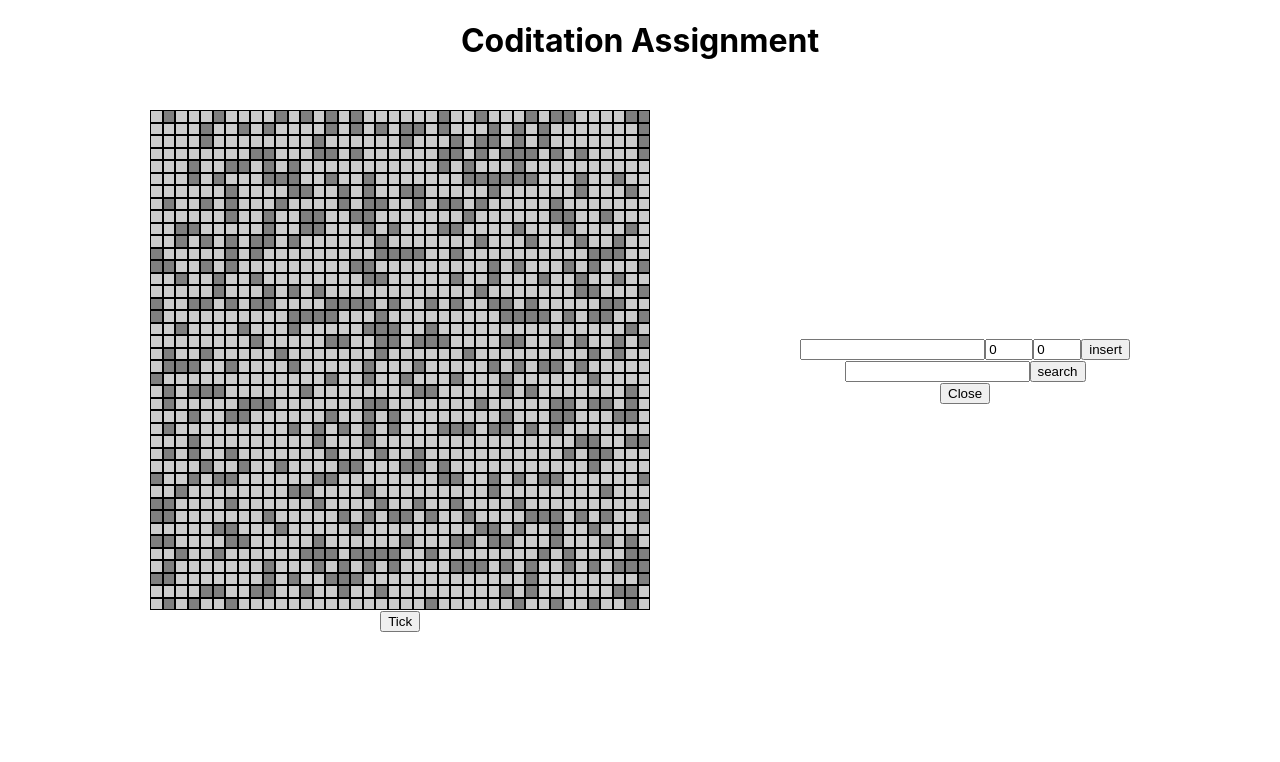
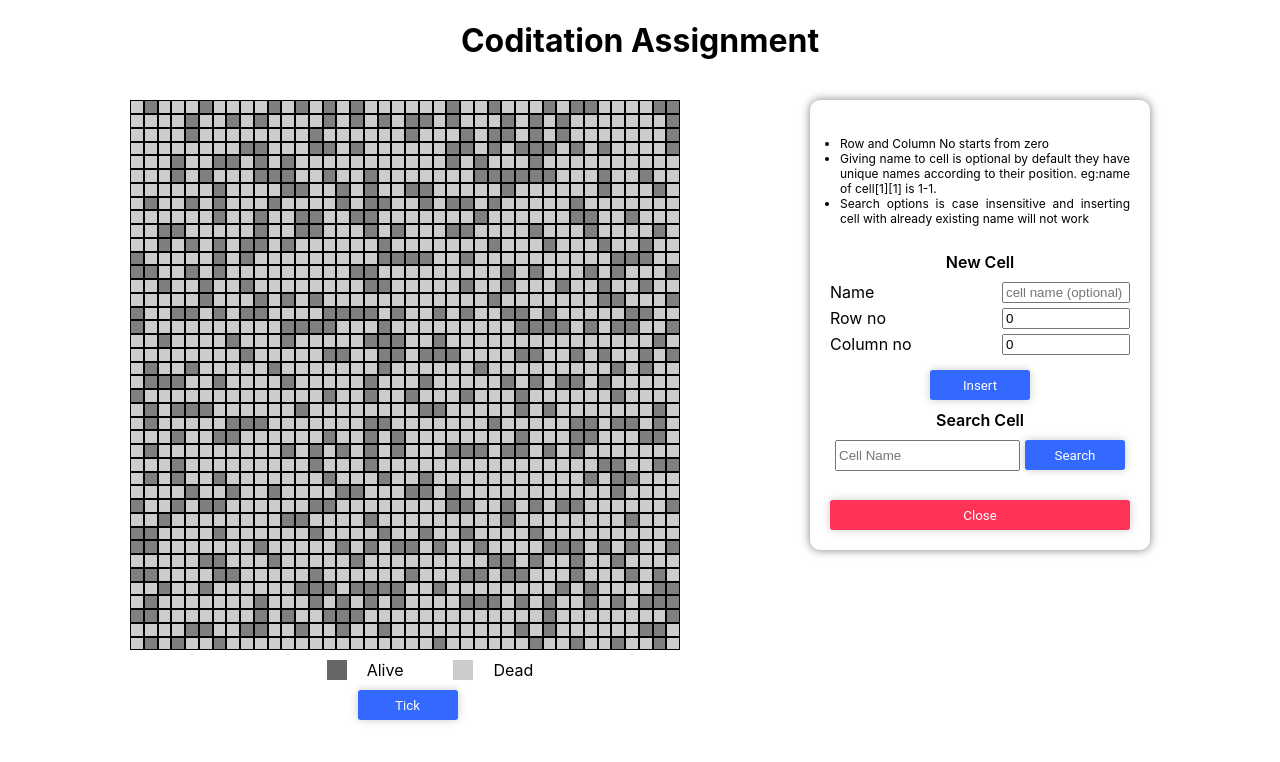
Before and after one commit to rushi1799/coditation-assignment, a React (Create React App) app: page / in a window 1280 px wide. Both pictures are taken after a click on the button "Seed data". Shown: the top 762 px of the page. Built offline with nearby package versions, Linux system fonts and the light colour scheme.

Commit message:
improve ui 2

```diff
--- a/src/App.css
+++ b/src/App.css
@@ -5,8 +5,8 @@
   display: flex;
   flex-direction: row-reverse;
   justify-content: space-evenly;
-  align-items: center;
+  align-items: flex-start;
 }
 .App h1 {
-  margin-bottom: 50px;
+  margin-bottom: 40px;
 }
--- a/src/App.js
+++ b/src/App.js
@@ -26,10 +26,11 @@ function App() {
     setInput({ ...input, [e.target.name]: e.target.value });
   };
 
-  const handleClick = () => {
+  const handleTick = () => {
     prev.tick();
     setGrid(prev.grid);
     setPrevGrid(prev);
+    setSearchResult();
   };
 
   const seed = () => {
@@ -59,7 +60,23 @@ function App() {
   };
   const handleInsert = (e) => {
     e.preventDefault();
-
+    let flag = false;
+    for (let i = 0; i < input.rows; i++) {
+      for (let j = 0; j < input.cols; j++) {
+        if (
+          prev.grid[i][j].name.toLocaleLowerCase() ===
+          input.name.toLocaleLowerCase()
+        ) {
+          flag = true;
+          alert("name already exist");
+          break;
+        }
+      }
+      if (flag) {
+        break;
+      }
+    }
+    if (!flag) {
       prev.setCell(input.name, Number(input.rowno), Number(input.colno));
       setInput((st) => ({
         ...st,
@@ -68,15 +85,19 @@ function App() {
         colno: 0,
       }));
       setGrid(prev);
-
       setGrid((st) => [...prev.grid]);
+      setSearchResult();
+    }
   };
   const handleSearch = (e) => {
     e.preventDefault();
     let flag = false;
     for (let i = 0; i < input.rows; i++) {
       for (let j = 0; j < input.cols; j++) {
-        if (prev.grid[i][j].name === search) {
+        if (
+          prev.grid[i][j].name.toLocaleLowerCase() ===
+          search.toLocaleLowerCase()
+        ) {
           flag = true;
           prev.setNeighbors(i, j);
           setSearchResult((st) => prev.grid[i][j]);
@@ -98,7 +119,6 @@ function App() {
     <div className="App">
       <h1>Coditation Assignment</h1>
       <div className="Root">
-        <div>
         {open ? (
           <StartOptions
             seed={seed}
@@ -118,9 +138,9 @@ function App() {
             setOpen={setOpen}
           />
         )}
-        </div>
+
         {!open && (
-          <BoardComponent grid={grid ? grid : []} handleClick={handleClick} />
+          <BoardComponent grid={grid ? grid : []} handleTick={handleTick} />
         )}
       </div>
     </div>
--- a/src/components/BoardComponent.jsx
+++ b/src/components/BoardComponent.jsx
@@ -18,9 +18,14 @@ const BoardComponent = (props) => {
           </div>
         ))}
       </div>
+      <div className="notations">
+        <div className="alive"> </div> Alive
+        <div className="dead"></div> Dead
+      </div>
       <button
+        className="Board-tick"
         onClick={() => {
-          props.handleClick();
+          props.handleTick();
         }}>
         Tick
       </button>
--- a/src/components/HandlingOptions.jsx
+++ b/src/components/HandlingOptions.jsx
@@ -1,5 +1,6 @@
 import React from "react";
 import PropTypes from "prop-types";
+import "./styles/HandlingOptions.css";
 
 const HandlingOptions = (props) => {
   const {
@@ -13,16 +14,33 @@ const HandlingOptions = (props) => {
     setOpen,
   } = props;
   return (
-    <div>
-      <form onSubmit={(e) => handleInsert(e)}>
+    <div className="HandlingOptions">
+      <ul>
+        <li>Row and Column No starts from zero</li>
+        <li>
+          Giving name to cell is optional by default they have unique names
+          according to their position. eg:name of cell[1][1] is 1-1.
+        </li>
+        <li>
+          Search options is case insensitive and inserting cell with already
+          existing name will not work
+        </li>
+      </ul>
+      <form onSubmit={(e) => handleInsert(e)} className="insert-cell-form">
+        <span>New Cell</span>
+
+        <div className="form-control">
+          <label>Name</label>
           <input
             type="text"
             name="name"
             value={input.name}
-          min={0}
-          max={input.rows - 1}
+            placeholder="cell name (optional)"
             onChange={(e) => handleChange(e)}
           />
+        </div>
+        <div className="form-control">
+          <label>Row no</label>
           <input
             type="number"
             name="rowno"
@@ -31,6 +49,9 @@ const HandlingOptions = (props) => {
             max={input.rows - 1}
             onChange={(e) => handleChange(e)}
           />
+        </div>
+        <div className="form-control">
+          <label>Column no</label>
           <input
             type="number"
             name="colno"
@@ -39,26 +60,41 @@ const HandlingOptions = (props) => {
             max={input.cols - 1}
             onChange={(e) => handleChange(e)}
           />
+        </div>
         <button type="submit">insert</button>
       </form>
-      <form onSubmit={(e) => handleSearch(e)}>
+      <form onSubmit={(e) => handleSearch(e)} className="search-cell-form">
+        <span>Search Cell</span>
+        <div>
           <input
             type="text"
             name="search"
             value={search}
             onChange={(e) => setSearch(e.target.value)}
+            placeholder="Cell Name"
           />
           <button type="submit">search</button>
+        </div>
       </form>
       {searchResult && (
-        <div>
-          <p>Name : {searchResult.name}</p>
-          <p>Position : {`{${searchResult.x},${searchResult.y}}`}</p>
-          <p>Status : {searchResult.isAlive ? "Alive" : "Dead"}</p>
-          <p>Alive Neighbors : {searchResult.aliveNeighbor}</p>
+        <div className="search-results">
+          <p>
+            <span>Name :</span> {searchResult.name}
+          </p>
+          <p>
+            <span>Position :</span> {`{${searchResult.x},${searchResult.y}}`}
+          </p>
+          <p>
+            <span>Status :</span> {searchResult.isAlive ? "Alive" : "Dead"}
+          </p>
+          <p>
+            <span>Alive Neighbors :</span> {searchResult.aliveNeighbor}
+          </p>
         </div>
       )}
-      <button onClick={() => setOpen((st) => !st)}>Close</button>
+      <button onClick={() => setOpen((st) => !st)} id="close">
+        Close
+      </button>
     </div>
   );
 };
--- a/src/components/styles/BoardComponent.css
+++ b/src/components/styles/BoardComponent.css
@@ -1,6 +1,6 @@
 .Board {
-  width: 500px;
-  height: 500px;
+  width: 550px;
+  height: 550px;
   box-sizing: border-box;
   display: flex;
   flex-direction: column;
@@ -14,3 +14,16 @@
   flex: 1;
   border: 1px solid black;
 }
+.Board-tick {
+  width: 100px;
+  height: 30px;
+  margin: 10px 0 20px 5px;
+  color: #fff;
+  background: #3369ff;
+  font-weight: 400;
+  font-family: "Roboto", sans-serif;
+  border-radius: 0.2em;
+  border: none;
+  box-shadow: 0 0 10px rgba(0, 0, 0, 0.2);
+  text-transform: capitalize;
+}
--- a/src/components/styles/HandlingOptions.css
+++ b/src/components/styles/HandlingOptions.css
@@ -0,0 +1,133 @@
+.HandlingOptions {
+  border-radius: 10px;
+  box-shadow: 0 0 10px rgba(0, 0, 0, 0.5);
+  padding: 20px;
+  display: flex;
+  flex-direction: column;
+  width: 300px;
+}
+.insert-cell-form {
+  display: flex;
+  flex-direction: column;
+  align-items: center;
+}
+
+.insert-cell-form input {
+  width: 120px;
+}
+.form-control {
+  display: flex;
+  justify-content: space-between;
+  margin-bottom: 5px;
+  width: 100%;
+}
+
+.insert-cell-form span {
+  display: block;
+  margin: 10px 0;
+  font-weight: 600;
+}
+.insert-cell-form button {
+  width: 100px;
+  height: 30px;
+
+  margin-top: 10px;
+  color: #fff;
+  background: #3369ff;
+  font-weight: 400;
+  font-family: "Roboto", sans-serif;
+  border-radius: 0.2em;
+  border: none;
+  box-shadow: 0 0 10px rgba(0, 0, 0, 0.2);
+  text-transform: capitalize;
+}
+
+.search-cell-form button {
+  width: 100px;
+  height: 30px;
+  margin: 10px 0 20px 5px;
+  color: #fff;
+  background: #3369ff;
+  font-weight: 400;
+  font-family: "Roboto", sans-serif;
+  border-radius: 0.2em;
+  border: none;
+  box-shadow: 0 0 10px rgba(0, 0, 0, 0.2);
+  text-transform: capitalize;
+}
+
+.search-cell-form span {
+  display: block;
+  margin: 10px 0 0 0;
+  font-weight: 600;
+}
+.search-cell-form {
+  margin-bottom: 10px;
+  display: flex;
+  flex-direction: column;
+  justify-content: center;
+  align-items: center;
+}
+
+.search-cell-form input {
+  height: 25px;
+}
+
+#close {
+  height: 30px;
+
+  color: #fff;
+  background: #ff3355;
+  font-weight: 400;
+  font-family: "Roboto", sans-serif;
+  border-radius: 0.2em;
+  border: none;
+  box-shadow: 0 0 10px rgba(0, 0, 0, 0.2);
+  text-transform: capitalize;
+}
+
+.search-results {
+  align-self: flex-start;
+  text-align: left;
+  margin-bottom: 20px;
+  width: 100%;
+}
+.search-results > p > span {
+  font-weight: bold;
+}
+.search-results p {
+  padding: 0;
+  margin: 0;
+  display: flex;
+  justify-content: space-between;
+}
+
+ul {
+  padding: 0;
+}
+li {
+  font-size: 12px;
+}
+
+.alive {
+  height: 20px;
+  width: 20px;
+  background-color: rgba(0, 0, 0, 0.6);
+  display: inline-block;
+  margin-left: 50px;
+  margin-right: 20px;
+}
+.dead {
+  height: 20px;
+  width: 20px;
+  margin-left: 50px;
+  margin-right: 20px;
+  background-color: #ccc;
+  display: inline-block;
+}
+.notations {
+  display: flex;
+  justify-content: center;
+  align-items: center;
+  margin-top: 10px;
+}
```
Lines whose indentation alone changed are shown as unchanged.
